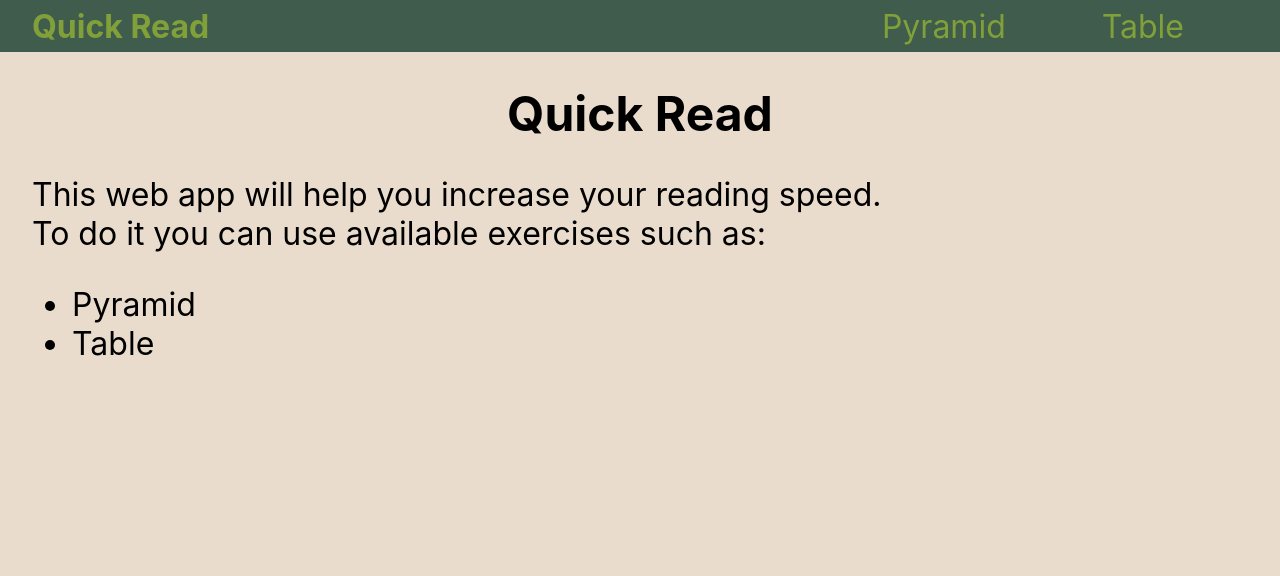
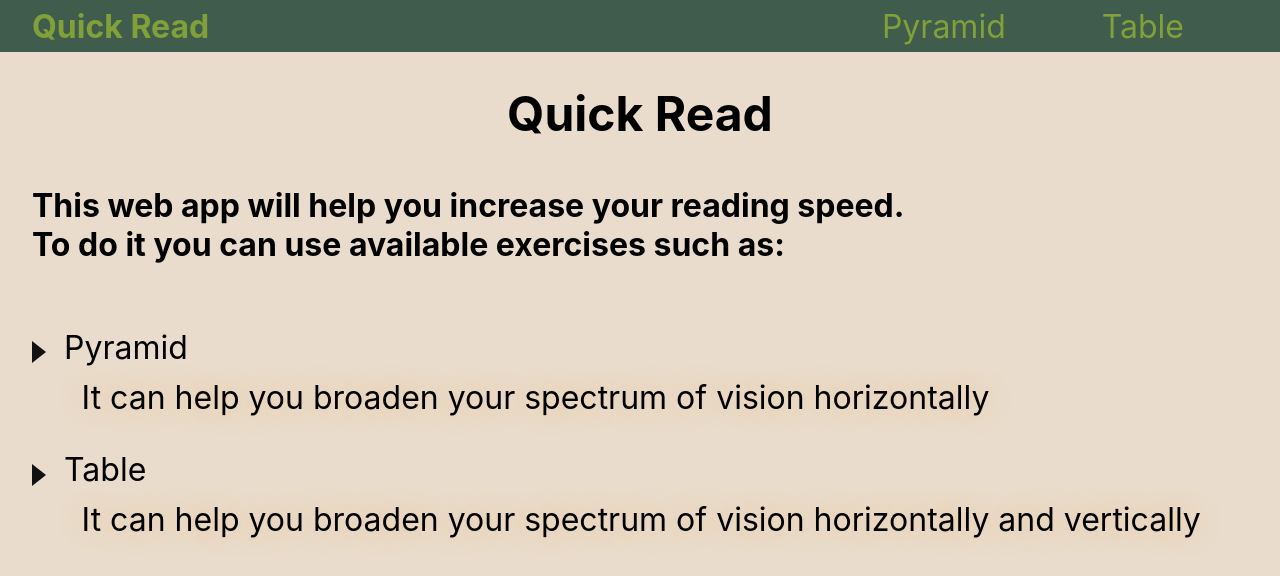
Before and after one commit to DMaladyn/Quick-Read, a React (Create React App) app: page / in a window 1280 px wide. Shown: the top 576 px of the page. Built offline with nearby package versions, Linux system fonts and the light colour scheme.

Commit message:
Main page

```diff
--- a/src/components/pages/mainPage.js
+++ b/src/components/pages/mainPage.js
@@ -3,8 +3,8 @@ import classes from "./mainPage.module.css";
 import { useState } from "react";
 
 function MainPage() {
-  const [pyramid, setPyramid] = useState(false);
-  const [table, setTable] = useState(false);
+  const [pyramid, setPyramid] = useState(true);
+  const [table, setTable] = useState(true);
 
   function pyramidDescr() {
     setPyramid(!pyramid);
@@ -20,8 +20,10 @@ function MainPage() {
     <div>
       <h1 className={classes.name}>Quick Read</h1>
       <div className={classes.text}>
-        This web app will help you increase your reading speed. <br />
-        To do it you can use available exercises such as:
+        <h4>
+          This web app will help you increase your reading speed. <br />
+          To do it you can use available exercises such as:
+        </h4>
         <ul>
           <li>
             <div onClick={pyramidDescr} className={classes.expandable}>
--- a/src/components/pages/mainPage.module.css
+++ b/src/components/pages/mainPage.module.css
@@ -15,11 +15,28 @@
 
 .descr span {
   padding: 0.4rem;
-  background-color: rgb(224, 210, 192);
-  border-radius: 0.6rem;
-  border: 2px solid #3f5c4c;
+  /* background: radial-gradient(rgb(230, 204, 174), rgb(233, 220, 204)); */
+  text-shadow: 0 0 30px rgb(235, 188, 131);
 }
 
 .expandable:hover {
   cursor: pointer;
 }
+
+.text ul {
+  margin: 0.75em 0;
+  padding: 0 1em;
+  list-style: none;
+}
+.text li::before {
+  content: "";
+  border-color: transparent #111;
+  border-style: solid;
+  border-width: 0.35em 0 0.35em 0.45em;
+  display: block;
+  height: 0;
+  width: 0;
+  left: -1em;
+  top: 1.1em;
+  position: relative;
+}
```
